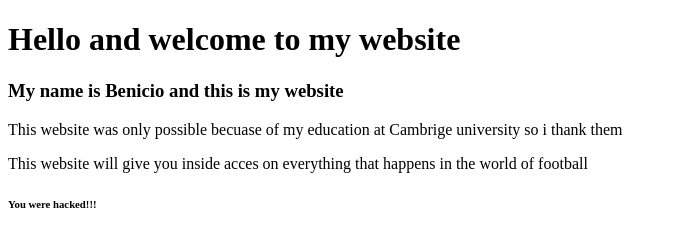
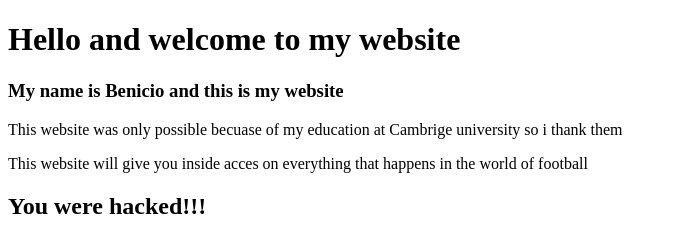
Before and after one commit to 12467912/BENI, a plain HTML site: page index.html in a window 1280 px wide. Shown: the whole page, without its empty margins (0-677 px from the left). Drawn offline with Linux system fonts and the light colour scheme.

Commit message:
ive hacked you for the third time hahahaha

```diff
--- a/index.html
+++ b/index.html
@@ -8,6 +8,6 @@
         <h3>My name is Benicio and this is my website</h3>
         <p>This website was only possible becuase of my education at Cambrige university so i thank them</p>
         <p1>This website will give you inside acces on everything that happens in the world of football</p1>
-        <h6>You were hacked!!!</h6>
+        <h2>You were hacked!!!</h2>
     </body>
 </html>
```
